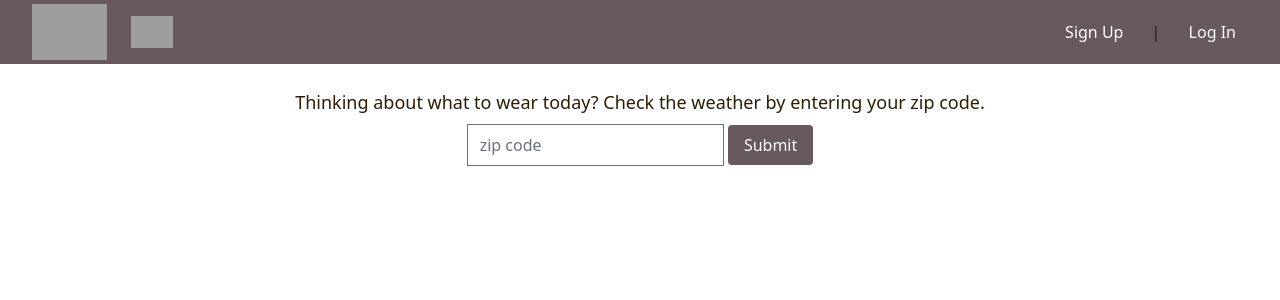
After one commit to laurencmendoza/my-closet-tracker, a Django app: page /weather/ in a window 1280 px wide. The commit adds this page. Shown: the top 300 px of the page. Run offline with Django 4.2, Linux system fonts and the light colour scheme; some libraries are stand-ins or nearby versions; grey boxes are pictures that could not be loaded.

Commit message:
add weather link to outfit list page and separate weather input

```diff
--- /dev/null
+++ b/main_app/templates/weather.html
@@ -0,0 +1,27 @@
+{% extends 'base.html' %}
+
+{% block content %}
+<div class="text-darkbrown">
+
+    <div class="mx-auto">
+        <h1 class="text-center text-lg pt-6 pb-2">Thinking about what to wear today? Check the weather by entering your zip code.</h1>
+        <form method="post" class="text-center">
+        {% csrf_token %}
+            <input class="text-darkbrown" type="text" name="zip" placeholder="zip code">
+            <button class="bg-brown py-2 px-4 text-white rounded hover:bg-darkbrown" type="submit">Submit</button>
+        <form>
+    </div>
+    {% if zip and temp and tempmax and tempmin and description %}
+    <div class="text-white text-center m-4 border-white border-[2px] bg-blue mx-auto w-[500px]">
+        <h1 class="text-2xl py-2">{{zip}}</h1>
+        <h1 class="text-4xl py-2">{{temp}} &deg;F</h1>
+        <h1 class="text-lg py-2 px-4">{{description}}</h1>
+        <p class="py-2 text-lg">
+            <span class="mr-2">High: {{tempmax}} &deg;F</span>
+            <span class="ml-2">Low: {{tempmin}} &deg;F</span>
+        </p>
+    </div>
+    {% endif %}
+</div>
+
+{% endblock %}
--- a/main_app/urls.py
+++ b/main_app/urls.py
@@ -34,4 +34,5 @@ urlpatterns = [
     path('outfits/<int:outfit_id>/unassoc_clothingitem/<int:clothingitem_id>/', views.unassoc_clothingitem, name='unassoc_clothingitem'),
     path('outfit_tracker/<int:date_id>/assoc_oufit/<int:outfit_id>/', views.assoc_outfit, name='assoc_outfit'),
     path('outfit_tracker/<int:date_id>/unassoc_oufit/<int:outfit_id>/', views.unassoc_outfit, name='unassoc_outfit'),
+    path('weather/', views.weather, name='weather'),
 ]
--- a/main_app/views.py
+++ b/main_app/views.py
@@ -18,6 +18,9 @@ from django import forms
 # Define the home view
 def home(request):
   # Include an .html file extension - unlike when rendering EJS templates
+  return render(request, 'home.html')
+
+def weather(request):
   try:
     if request.method == 'POST':
       key = os.environ['WEATHER_API_KEY']
@@ -28,7 +31,7 @@ def home(request):
       list_of_data =json.loads(source)
 
       data ={
-          'temp':str(list_of_data['days'][0]['temp']),
+          'temp':str(list_of_data['currentConditions']['temp']),
           'zip':zip,
           'description':(list_of_data['days'][0]['description']),
           'tempmax':str(list_of_data['days'][0]['tempmax']),
@@ -36,10 +39,9 @@ def home(request):
       }
     else:
         data ={}
-    return render(request, 'home.html', data)
+    return render(request, 'weather.html', data)
   except:
     return render(request, '404.html')
-
 
 class ClothingItemList(LoginRequiredMixin, ListView):
   def get_queryset(self):
--- a/theme/static/css/dist/styles.css
+++ b/theme/static/css/dist/styles.css
@@ -1431,6 +1495,10 @@ select {
 
 .pt-2 {
   padding-top: 0.5rem;
+}
+
+.pt-6 {
+  padding-top: 1.5rem;
 }
 
 .text-center {
```
Also changed, not shown: other parts of theme/static/css/dist/styles.css (+64 -0 lines), main_app/templates/home.html (+0 -23 lines), main_app/templates/main_app/date_list.html (+3 -4 lines), main_app/templates/main_app/outfit_list.html (+6 -1 lines).
